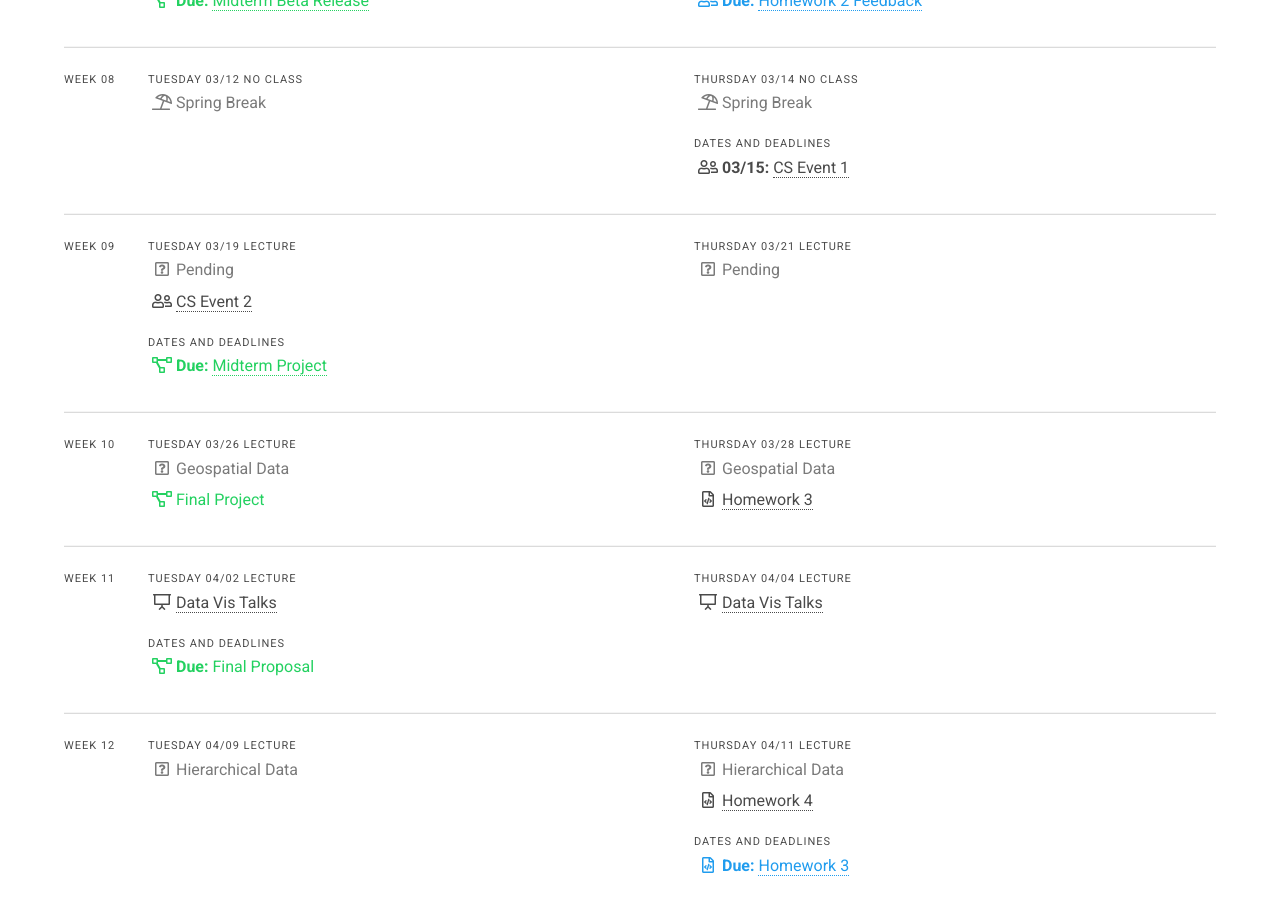
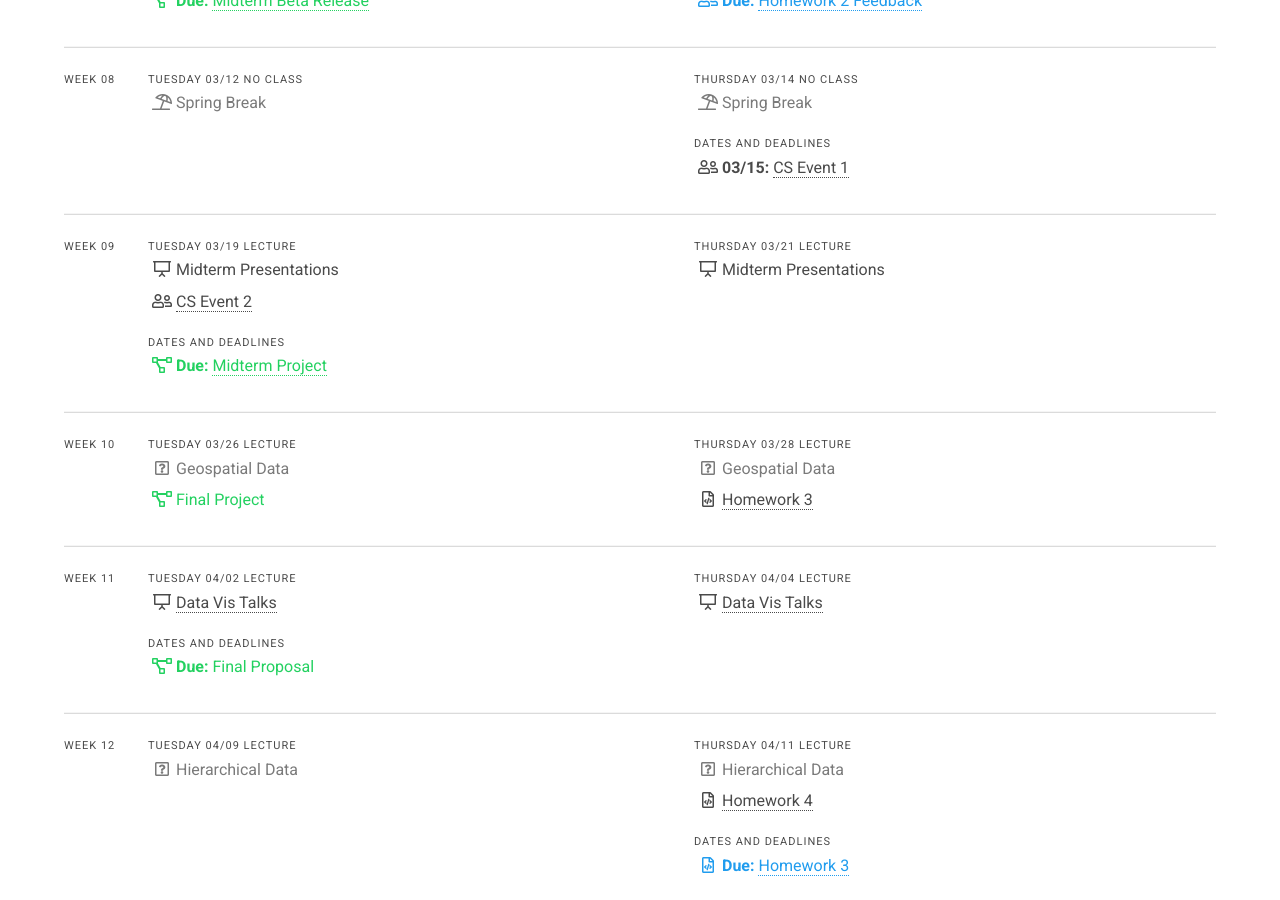
Before and after one commit to usf-cs360-spring2019/usf-cs360-spring2019.github.io, a Jekyll site: the page built from schedule.html, in a window 1280 px wide and 900 px high, scrolled down 1728 px. Built offline with Jekyll 4.4.1, drawn with Linux system fonts in a browser that asks for light colours.

Commit message:
Adding presentations.

```diff
--- a/_data/schedule.yml
+++ b/_data/schedule.yml
@@ -392,9 +392,8 @@ weeks:
     - type: Lecture
       date: 2019-03-19
       resources:
-      - text: Pending
-        icon: *icon_pending
-        type: grey
+      - text: Midterm Presentations
+        icon: *icon_presentation
 
       - <<: *csevent2
         bump: true
@@ -406,9 +405,8 @@ weeks:
     - type: Lecture
       date: 2019-03-21
       resources:
-      - text: Pending
-        icon: *icon_pending
-        type: grey
+      - text: Midterm Presentations
+        icon: *icon_presentation
 
 - week: 10
   days:
```
